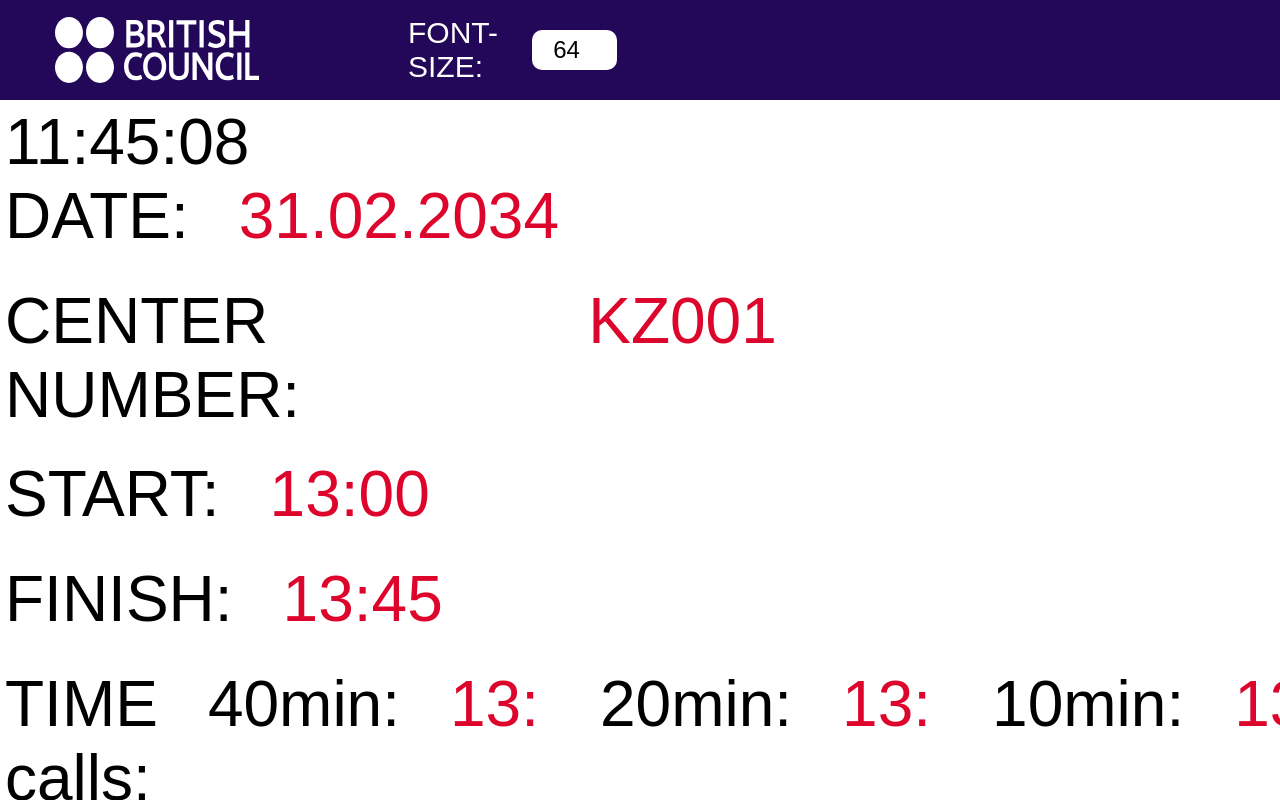
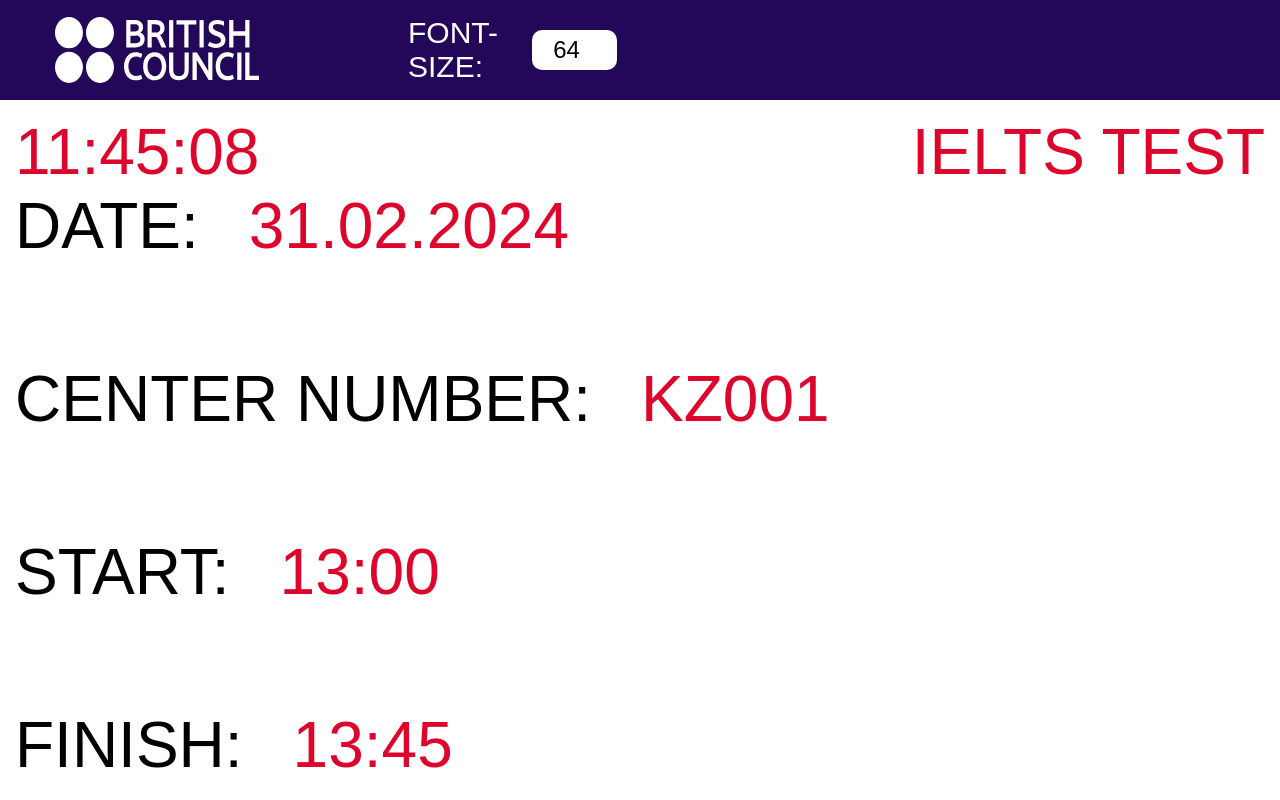
Before and after one commit to MaxGrateman/british-council-board, a React (Vite) app: page /pb-session in a window 1280 px wide. Built offline with nearby package versions, Linux system fonts and the light colour scheme; a web font is replaced by a local one.

Commit message:
finish pb ielts section & implement drag lib

```diff
--- a/package.json
+++ b/package.json
@@ -13,6 +13,7 @@
     "moment": "^2.30.1",
     "react": "^18.2.0",
     "react-dom": "^18.2.0",
+    "react-draggable": "^4.4.6",
     "react-router-dom": "^6.23.1"
   },
   "devDependencies": {
--- a/src/components/PBSession/PBSession.css
+++ b/src/components/PBSession/PBSession.css
@@ -1,6 +1,6 @@
 .pb_container {
     color: #000000;
-    padding: 5px;
+    padding: 15px;
 }
 
 .pb_attribute {
@@ -10,6 +10,6 @@
     margin-bottom: 25px;
 }
 
-.pb_textarea {
+.pb_text {
     color: var(--clr-crimson);
 }
--- a/src/components/PBSession/PBSession.tsx
+++ b/src/components/PBSession/PBSession.tsx
@@ -2,57 +2,120 @@
 import "./../Header.css"
 import Time from "../Time/Time.tsx";
 import {useState} from "react";
+import Draggable, {DraggableEventHandler} from 'react-draggable';
 
 function PBSession() {
     const defaultFontSize = 64;
     const [inputValue, setInputValue] = useState(defaultFontSize.toString());
     const [fontSize, setFontSize] = useState('64');
+    const [activeDrags, setActiveDrags] = useState(0);
+    const [deltaPosition, setDeltaPosition] = useState({ x: 0, y: 0 });
 
     const handleSize = (e: React.ChangeEvent<HTMLInputElement>) => {
         const newSize = e.target.value;
         setInputValue(newSize);
         setFontSize(newSize)
+        if (parseInt(newSize) < 117) {
+            return;
+        }
     }
 
+    const handleDrag: DraggableEventHandler = (_e, ui) => {
+        const { x, y } = deltaPosition;
+        setDeltaPosition({
+            x: x + ui.deltaX,
+            y: y + ui.deltaY,
+        });
+    };
+
+    const onStart = () => {
+        setActiveDrags(activeDrags + 1);
+    };
+
+    const onStop = () => {
+        setActiveDrags(activeDrags - 1);
+    };
+
+    const dragHandlers = { onStart: onStart, onStop: onStop, onDrag: handleDrag };
     return (
         <>
             <header className="header">
                 <div className="header_wrapper">
-                    <img src="src/assets/bc-logo-white 1.svg" alt="bc-logo"/>
-                    <div>
-                    </div>
+                    <img src="src/assets/bc-logo-white 1.svg" alt="bc-logo" />
+                    <div></div>
                     <p>FONT-SIZE:</p>
-                    <input className="input-control"
+                    <input
+                        className="input-control"
                         type="number"
                         value={inputValue}
                         onChange={handleSize}
+                        max="117"
                     />
                 </div>
             </header>
-            <div className="pb_container" style={{fontSize: `${fontSize}px`}}>
-                <Time/>
+            <div className="pb_container" style={{ fontSize: `${fontSize}px` }}>
+                <div style={{ display: 'flex', flexDirection: 'row', justifyContent: 'space-between' }}>
+                    <Draggable {...dragHandlers}>
+                        <div style={{ fontSize: `${fontSize}px`, color: 'var(--clr-crimson)' }}>
+                            <Time />
+                        </div>
+                    </Draggable>
+                    <Draggable {...dragHandlers}>
+                        <p className="pb_text">IELTS TEST</p>
+                    </Draggable>
+                </div>
+                <Draggable {...dragHandlers} >
                     <div className="pb_attribute">
                         <p>DATE:</p>
-                    <textarea className="pb_textarea">31.02.2034</textarea>
+                        <textarea className="pb_text" defaultValue="31.02.2024"></textarea>
                     </div>
+                </Draggable>
+                <Draggable {...dragHandlers}>
                     <div className="pb_attribute">
                         <p>CENTER NUMBER:</p>
-                    <textarea className="pb_textarea">KZ001</textarea>
+                        <textarea className="pb_text" defaultValue="KZ001"></textarea>
                     </div>
+                </Draggable>
+                <Draggable {...dragHandlers}>
                     <div className="pb_attribute">
                         <p>START:</p>
-                    <textarea className="pb_textarea">13:00</textarea>
+                        <textarea className="pb_text" defaultValue="13:00"></textarea>
                     </div>
+                </Draggable>
+                <Draggable {...dragHandlers}>
                     <div className="pb_attribute">
                         <p>FINISH:</p>
-                    <textarea className="pb_textarea">13:45</textarea>
+                        <textarea className="pb_text" defaultValue="13:45"></textarea>
                     </div>
-                <div className="pb_attribute" style={{gap: '50px'}}>
+                </Draggable>
+                <div className="pb_attribute" style={{ gap: '50px' }}>
+                    <Draggable {...dragHandlers}>
                         <p>TIME calls:</p>
-                    <p >40min:</p> <textarea className="pb_textarea" style={{width: "135px"}}>13:05</textarea>
-                    <p >20min:</p> <textarea className="pb_textarea" style={{ width: "135px"}}>13:15</textarea>
-                    <p >10min:</p> <textarea className="pb_textarea" style={{width: "135px"}}>13:35</textarea>
-                    <p >5min:</p> <textarea className="pb_textarea" style={{width: "135px"}}>13:40</textarea>
+                    </Draggable>
+                    <Draggable {...dragHandlers}>
+                        <p>40min:</p>
+                    </Draggable>
+                    <Draggable {...dragHandlers}>
+                        <textarea className="pb_text" defaultValue="13:05" style={{ width: '135px' }}></textarea>
+                    </Draggable>
+                    <Draggable {...dragHandlers}>
+                        <p>20min:</p>
+                    </Draggable>
+                    <Draggable {...dragHandlers}>
+                        <textarea className="pb_text" defaultValue="13:15" style={{ width: '135px' }}></textarea>
+                    </Draggable>
+                    <Draggable {...dragHandlers}>
+                        <p>10min:</p>
+                    </Draggable>
+                    <Draggable {...dragHandlers}>
+                        <textarea className="pb_text" defaultValue="13:35" style={{ width: '135px' }}></textarea>
+                    </Draggable>
+                    <Draggable {...dragHandlers}>
+                        <p>5min:</p>
+                    </Draggable>
+                    <Draggable {...dragHandlers}>
+                        <textarea className="pb_text" defaultValue="13:40" style={{ width: '135px' }}></textarea>
+                    </Draggable>
                 </div>
             </div>
         </>
--- a/src/components/Time/Time.tsx
+++ b/src/components/Time/Time.tsx
@@ -2,11 +2,11 @@
 import {useState, useEffect} from "react";
 
 function Time() {
-    const [currentDate, setCurrentDate] = useState(moment().format('h:mm:ss'));
+    const [currentDate, setCurrentDate] = useState(moment().format('HH:mm:ss'));
 
     useEffect(() => {
         const interval = setInterval(() => {
-            setCurrentDate(moment().format('h:mm:ss'));
+            setCurrentDate(moment().format('HH:mm:ss'));
         }, 1000)
 
         return () => clearInterval(interval);
--- a/src/index.css
+++ b/src/index.css
@@ -64,12 +64,13 @@
 
 textarea {
   display: inline-block;
-  min-width: 100px;
-  max-width: 100%;
-  height: 80px;
+  width: 100%;
+  max-width: 450px;
+  min-height: 50px;
+  max-height: 150px;
   padding: 0;
+  resize: none;
   box-sizing: border-box;
   border: none;
-  resize: none;
   overflow: hidden;
 }
```
Also changed, not shown: 1 other file (tests, documents, lock files or other folders). Lines whose indentation alone changed are shown as unchanged.
